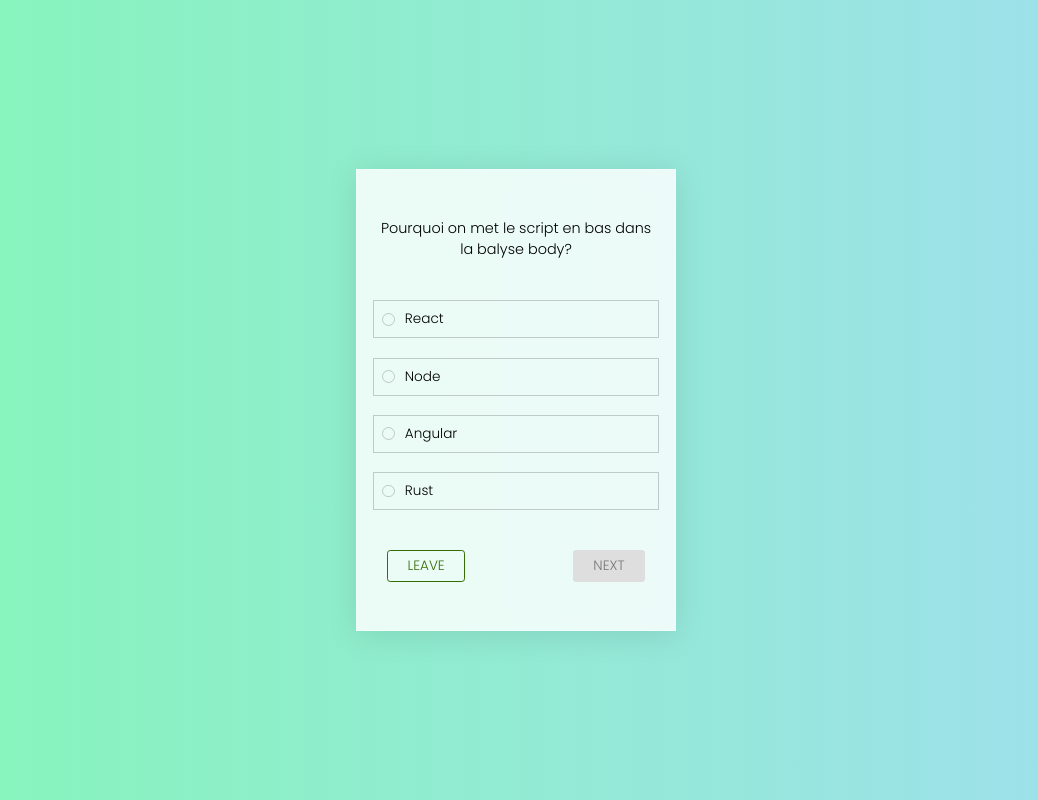
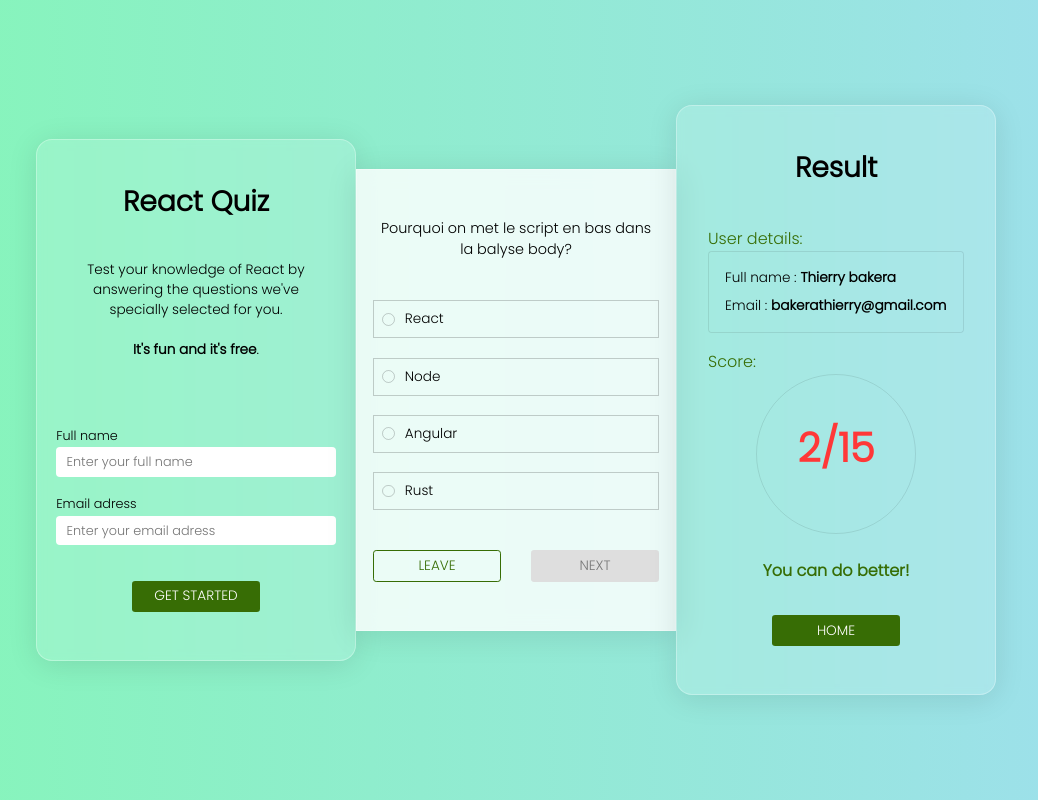
Before and after one commit to CREDO23/reactjs-course, a React (Vite) app in the folder 3-Interactivity/Quiz-app/: page / in a window 1280 px wide. Shown: the whole page, without its empty margins (124-1162 px from the left). Built offline with nearby package versions, Linux system fonts and the light colour scheme.

Commit message:
feat: add result component

```diff
--- a/3-Interactivity/Quiz-app/src/app.jsx
+++ b/3-Interactivity/Quiz-app/src/app.jsx
@@ -1,12 +1,13 @@
 import Home from "./components/home";
 import Question from "./components/question";
-import Button from "./components/shared/button";
-import Input from "./components/shared/input";
+import Result from "./components/result";
 
 export default function App() {
   return (
     <section id="app">
+      <Home/>
       <Question/>
+      <Result score={2} userInfo={{fullName :"Thierry bakera", email : "bakerathierry@gmail.com"}}/>
     </section>
   );
 }
--- /dev/null
+++ b/3-Interactivity/Quiz-app/src/components/result/index.jsx
@@ -0,0 +1,31 @@
+import styles from "../../styles/components/result.module.css";
+import Button from "../shared/button";
+import UserDetails from "../userDetails";
+
+export default function Result({ userInfo, score, message }) {
+  return (
+    <div className={styles["result"]}>
+      <h3>Result</h3>
+
+      <div className={styles["result_info"]}>
+        <div className={styles["user_details"]}>
+          <p>User details:</p>
+          <UserDetails {...userInfo} />
+        </div>
+        <div className={styles["score"]}>
+          <p>Score:</p>
+          <div className={styles[score > 7 ? "success" : "failure"]}>
+            <h2>{score}/15</h2>
+          </div>
+          <p className={styles["message"]}>
+            <b>{score > 7 ? "Great Job!" : "You can do better!"}</b>
+          </p>
+        </div>
+      </div>
+
+      <div className={styles["action_buttons"]}>
+        <Button>Home</Button>
+      </div>
+    </div>
+  );
+}
--- /dev/null
+++ b/3-Interactivity/Quiz-app/src/components/userDetails/index.jsx
@@ -0,0 +1,14 @@
+import styles from "../../styles/components/userDetails.module.css";
+
+export default function UserDetails({ fullName, email }) {
+  return (
+    <div className={styles["user_details"]}>
+      <div>
+        <span>Full name :</span> <b>{fullName}</b>
+      </div>
+      <div>
+        <span>Email :</span> <b>{email}</b>
+      </div>
+    </div>
+  );
+}
--- a/3-Interactivity/Quiz-app/src/styles/components/question/choice.module.css
+++ b/3-Interactivity/Quiz-app/src/styles/components/question/choice.module.css
@@ -1,4 +1,4 @@
-label {
+.label {
   border: solid rgba(0, 0, 0, 0.192) 1px;
   padding: .5rem;
   display: inline-flex;
@@ -8,11 +8,11 @@
   font-size: .85rem;
 }
 
-label input{
+.label input{
     display: none;
 }
 
-label div {
+.label div {
   width: .8rem;
   height: .8rem;
   border-radius: 100%;
@@ -20,11 +20,11 @@
   margin-right: 10px;
 }
 
-label input:checked + div {
+.label input:checked + div {
 	background-color: var(--primary-color);
 }
 
-label:focus,
+.label:focus,
  label:hover {
 	border: solid 1px var(---clr-black-2);
 }
--- a/3-Interactivity/Quiz-app/src/styles/components/question/index.module.css
+++ b/3-Interactivity/Quiz-app/src/styles/components/question/index.module.css
@@ -1,4 +1,4 @@
-.question{
+.question {
   background-color: var(--clr-white);
   padding: 3rem 1rem;
   width: 20rem;
@@ -6,7 +6,6 @@
   flex-direction: column;
   align-items: center;
   gap: 2.5rem;
-/* From https://css.glass */
   background: rgba(255, 255, 255, 0.82);
   box-shadow: 0 4px 30px rgba(0, 0, 0, 0.1);
   backdrop-filter: blur(8.7px);
@@ -14,11 +13,11 @@
   border: 1px solid rgba(255, 255, 255, 0.3);
 }
 
-.question > p{
+.question > p {
   text-align: center;
-    font-size: .9rem;
+  font-size: 0.9rem;
 }
-.choices{
+.choices {
   width: 100%;
   display: flex;
   flex-direction: column;
@@ -26,10 +25,9 @@
   gap: 1.2rem;
 }
 
-.action_buttons{
-    width: 90%;
+.action_buttons {
+  width: 100%;
   display: flex;
   align-items: center;
   justify-content: space-between;
-    gap: 3rem;
 }
--- /dev/null
+++ b/3-Interactivity/Quiz-app/src/styles/components/result.module.css
@@ -0,0 +1,54 @@
+.result {
+  padding: 3rem 1rem;
+  border-radius: 0.5rem;
+  width: 20rem;
+  display: flex;
+  flex-direction: column;
+  align-items: center;
+  gap: 2rem;
+  background: rgba(255, 255, 255, 0.14);
+  border-radius: 16px;
+  box-shadow: 0 4px 30px rgba(0, 0, 0, 0.1);
+  backdrop-filter: blur(5px);
+  -webkit-backdrop-filter: blur(5px);
+  border: 1px solid rgba(255, 255, 255, 0.3);
+}
+
+.result_info {
+  display: flex;
+  flex-direction: column;
+  gap: 1rem;
+}
+
+.result_info div > p {
+  color: var(--primary-color);
+}
+
+.score {
+  display: flex;
+  flex-direction: column;
+}
+
+.score .message {
+  align-self: center;
+  margin-top: 1.5rem;
+}
+
+.score div {
+  width: 10rem;
+  height: 10rem;
+  border: solid 1px rgba(0, 0, 0, 0.089);
+  border-radius: 100%;
+  display: flex;
+  align-items: center;
+  justify-content: center;
+  align-self: center;
+}
+
+.score .success{
+    color: var(--primary-color);
+}
+
+.score .failure{
+    color: var(--clr-red);
+}
--- /dev/null
+++ b/3-Interactivity/Quiz-app/src/styles/components/userDetails.module.css
@@ -0,0 +1,13 @@
+.user_details{
+    border: solid 1px rgba(0, 0, 0, 0.089);
+    padding: 1rem;
+    display: flex;
+    flex-direction: column;
+    border-radius: .2rem;
+    min-width: 16rem;
+    gap: .5rem;
+}
+
+.user_details div {
+    font-size: .85rem;
+}
--- a/3-Interactivity/Quiz-app/src/styles/index.css
+++ b/3-Interactivity/Quiz-app/src/styles/index.css
@@ -173,6 +173,7 @@
   border: none;
   border-radius: .2rem;
   position: relative;
+  min-width: 8rem;
 }
 
 .btn-secondary {
```
Also changed, not shown: 1 other file (tests, documents, lock files or other folders). Lines whose indentation alone changed are shown as unchanged.
